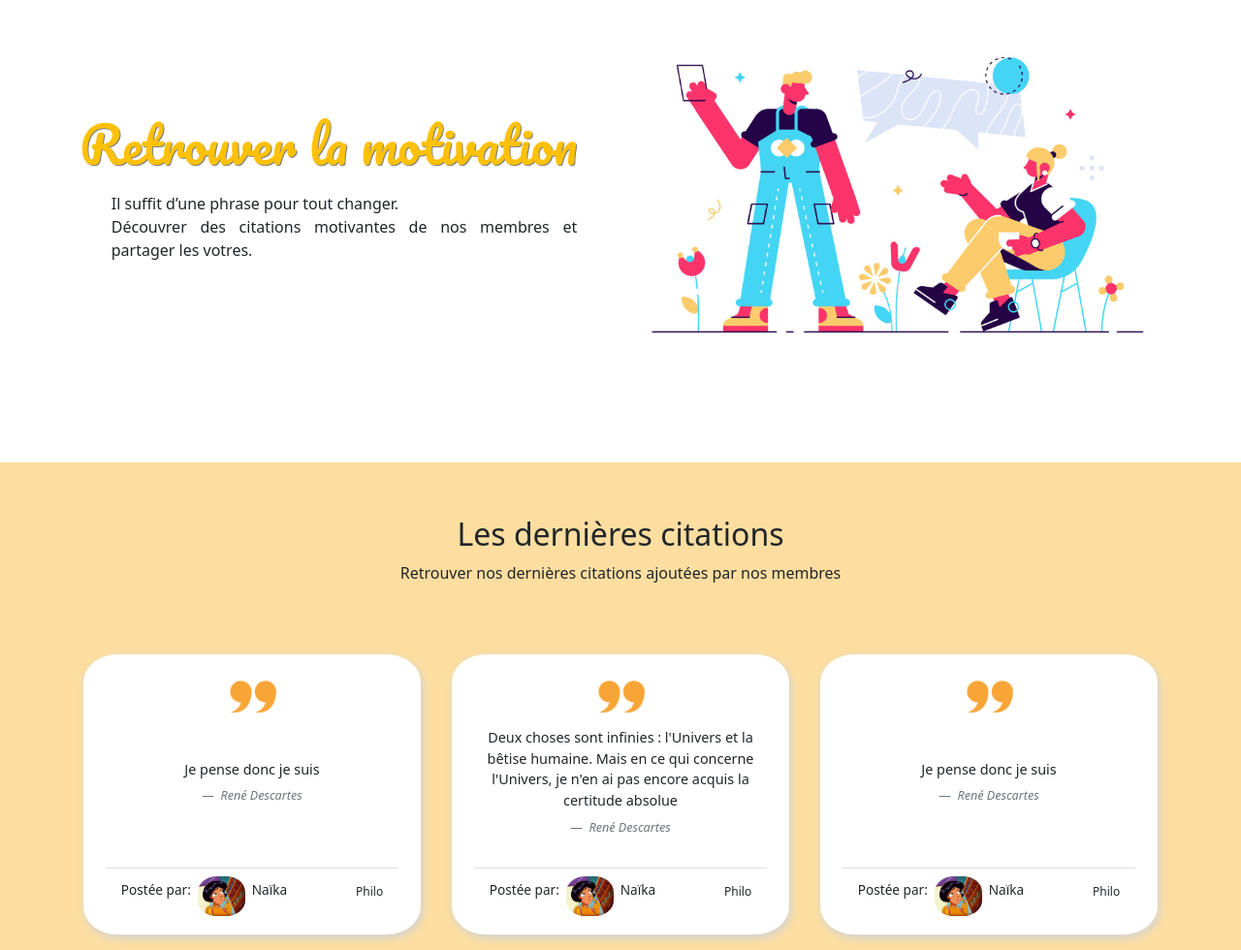
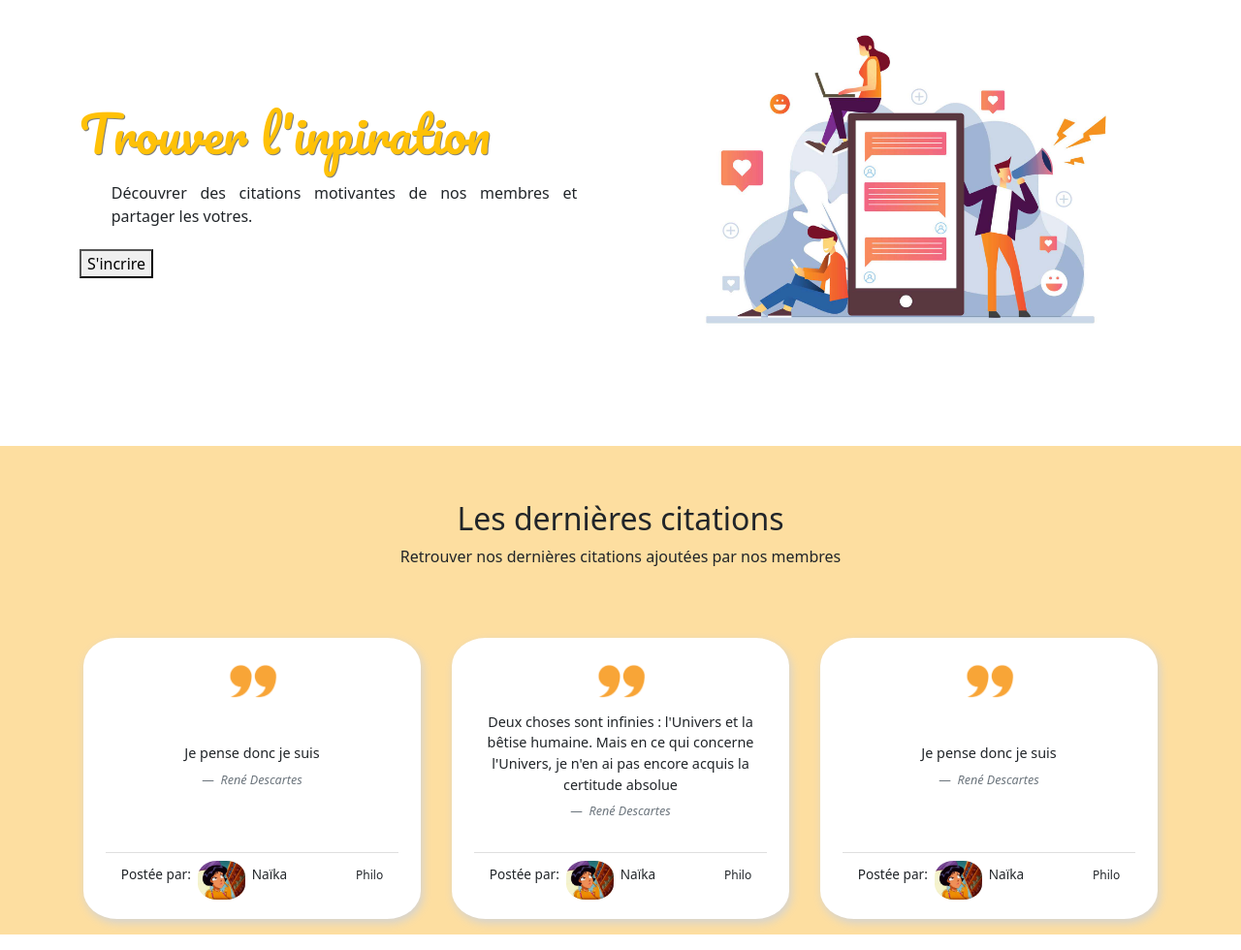
Before and after one commit to Naika35/mindsetandgo, a Symfony app: template templates/main/index.html.twig in a window 1280 px wide. Shown: the part 132-1112 px from the top of the page at 97% size. Run offline with Twig, Linux system fonts and the light colour scheme; the template is opened without the code that fills it, so the values that code supplies are empty; some libraries are stand-ins or nearby versions.

Commit message:
style(template): add button sign-up and new image presentation

```diff
--- a/templates/main/index.html.twig
+++ b/templates/main/index.html.twig
@@ -10,14 +10,15 @@
 				<div class="row align-items-center justify-content-center">
 
 					<div class="col-sm-10 col-lg-6 order-lg-2">
-						<img class="img-fluid" src="images/discuss.jpg" alt="">
+						<img class="img-fluid" src="images/vector-presentation.jpg" alt="">
 					</div>
 
 					<div class="col-sm-10 col-lg-6 order-lg-1">
-						<h1>Retrouver la motivation</h1>
+						<h1>Trouver l'inpiration</h1>
 						<p>
-							Il suffit d’une phrase pour tout changer. <br> Découvrer des citations motivantes de nos membres et partager les votres. <br>
+							Découvrer des citations motivantes de nos membres et partager les votres. <br>
 						</p>
+						<button>S'incrire</button>
 					</div>
 				</div>
 			</div>
```
Also changed, not shown: public/images/vector-presentation.jpg (added).
